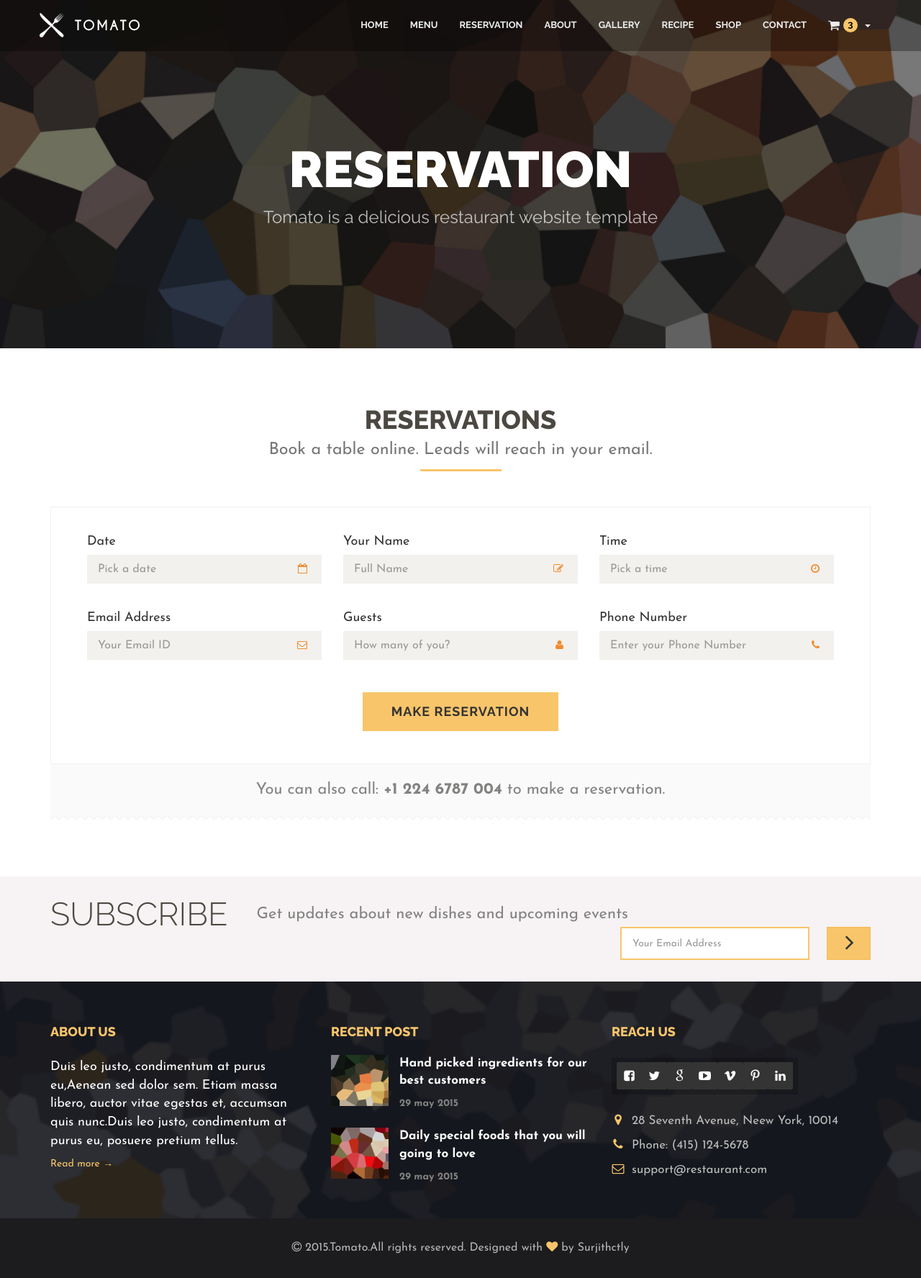
After one commit to sardor86/tomato_restoraunt_django, a Django app: page /reservation/ in a window 1280 px wide. The commit adds this page. Shown: the whole page at 72% size. Run offline with Django 4.2, Linux system fonts and the light colour scheme; some libraries are stand-ins or nearby versions.

Commit message:
added reservation page

```diff
--- a/base/templates/base/include/footer.html
+++ b/base/templates/base/include/footer.html
@@ -1,4 +1,4 @@
-<section class="footer">
+<section class="footer">{% load static %}
   <div class="container">
     <div class="row">
       <div class="col-md-4 col-sm-12">
@@ -10,14 +10,14 @@
         <h1>Recent post</h1>
         <div class="footer-blog clearfix">
           <a href="./blog_right_sidebar.html">
-            <img src="img/thumb8.png" class="img-responsive footer-photo" alt="blog photos">
+            <img src="{% static 'base/img/thumb8.png' %}" class="img-responsive footer-photo" alt="blog photos">
             <p class="footer-blog-text">Hand picked ingredients for our best customers</p>
             <p class="footer-blog-date">29 may 2015</p>
           </a>
         </div>
         <div class="footer-blog clearfix last">
           <a href="./blog_right_sidebar.html">
-            <img src="img/thumb9.png" class="img-responsive footer-photo" alt="blog photos">
+            <img src="{% static 'base/img/thumb9.png' %}" class="img-responsive footer-photo" alt="blog photos">
             <p class="footer-blog-text">Daily special foods that you will going to love</p>
             <p class="footer-blog-date">29 may 2015</p>
           </a>
--- /dev/null
+++ b/base/templates/base/include/header.html
@@ -0,0 +1,10 @@
+<section class="page_header">
+    <div class="container">
+        <div class="row">
+            <div class="col-md-12 text-center">
+                <h2 class="text-uppercase">{{ page_title }}</h2>
+                <p>Tomato is a delicious restaurant website template</p>
+            </div>
+        </div>
+    </div>
+</section>
--- a/base/templates/base/include/navigator.html
+++ b/base/templates/base/include/navigator.html
@@ -20,7 +20,7 @@
                     <a href="{% url 'menu' %}" class="dropdown-toggle">Menu</a>
                 </li>
                 <li class="dropdown">
-                    <a href="./reservation.html" class="dropdown-toggle">Reservation</a>
+                    <a href="{% url 'reservation' %}" class="dropdown-toggle">Reservation</a>
                 </li>
                 <li class="dropdown">
                     <a href="./reservation.html" class="dropdown-toggle">About</a>
--- /dev/null
+++ b/base/templates/base/pages/reservation.html
@@ -0,0 +1,101 @@
+{% extends 'base/base.html' %}{% load static %}
+{% block body %}
+{% include 'base/include/header.html' %}
+<!-- Reservations page-->
+<section class="reservation">
+    <div class="container">
+        <div class="row">
+            <div class="col-md-12">
+                <div class="page-header wow fadeInDown">
+                    <h1>Reservations<small>Book a table online. Leads will reach in your email.</small></h1>
+                </div>
+            </div>
+        </div>
+        <div class="reservation-form wow fadeInUp">
+            <form action="php/reservation.php" id="reservationform" method="POST">
+                <div class="row">
+                    <div class="col-md-4 col-sm-6">
+                        <div class="form-group">
+                            <label for="datepicker">Date</label>
+                            <input type="text" name="date" class="form-control" id="datepicker" placeholder="Pick a date" title="Please choose a date" required>
+                            <i class="fa fa-calendar-o"></i>
+                        </div>
+                    </div>
+                    <div class="col-md-4 col-sm-6">
+                        <div class="form-group">
+                            <label for="name">Your Name</label>
+                            <input type="text" class="form-control" id="name" name="name" placeholder="Full Name" title="Your Full Name please" required>
+                            <i class="fa fa-pencil-square-o"></i>
+                        </div>
+                    </div>
+                    <div class="col-md-4 col-sm-6">
+                        <div class="form-group">
+                            <label for="timepicker">Time</label>
+                            <input type="text" class="form-control" id="timepicker" name="time" placeholder="Pick a time" title="Choose Preferred Time" required>
+                            <i class="fa fa-clock-o"></i>
+                        </div>
+                    </div>
+                    <div class="col-md-4 col-sm-6">
+                        <div class="form-group">
+                            <label for="email">Email Address</label>
+                            <input type="email" class="form-control" id="email" name="email" placeholder="Your Email ID" title="Please enter your email id" required>
+                            <i class="fa fa-envelope-o"></i>
+                        </div>
+                    </div>
+                    <div class="col-md-4 col-sm-6">
+                        <div class="form-group">
+                            <label for="guests">Guests</label>
+                            <input class="form-control" type="number" id="guests" name="guests" placeholder="How many of you?" title="Please enter number of guests" required>
+                            <i class="fa fa-user"></i>
+                        </div>
+                    </div>
+                    <div class="col-md-4 col-sm-6">
+                        <div class="form-group">
+                            <label for="phone">Phone Number</label>
+                            <input type="text" class="form-control" id="phone" name="phone" placeholder="Enter your Phone Number" title="Please enter your phone number" required>
+                            <i class="fa fa-phone"></i>
+                        </div>
+                    </div>
+                    <div class="col-md-12 col-sm-12">
+                        <div class="reservation-btn">
+                            <button type="submit" class="btn btn-default btn-lg" id="js-reservation-btn">Make Reservation</button>
+                            <div id="js-reservation-result" data-success-msg="Form submitted successfully." data-error-msg="Oops. Something went wrong."></div>
+                        </div>
+                    </div>
+                </div>
+            </form>
+        </div>
+        <div class="reservation-footer">
+            <p>You can also call: <strong>+1 224 6787 004</strong> to make a reservation.</p>
+            <span></span>
+        </div>
+    </div>
+</section>
+{% include 'base/include/subscribe.html' %}
+{% endblock body %}
+
+
+{% block javascript %}
+<script src="{% static 'base/js/vendor/jquery-1.11.2.min.js' %}"></script>
+<script src="{% static 'base/js/vendor/bootstrap.min.js' %}"></script>
+<script src="{% static 'base/js/vendor/jquery.flexslider-min.js' %}"></script>
+<script src="{% static 'base/js/vendor/spectragram.js' %}"></script>
+<script src="{% static 'base/js/vendor/owl.carousel.min.js' %}"></script>
+<script src="{% static 'base/js/vendor/velocity.min.js' %}"></script>
+<script src="{% static 'base/js/vendor/velocity.ui.min.js' %}"></script>
+<script src="{% static 'base/js/vendor/bootstrap-datepicker.min.js' %}"></script>
+<script src="{% static 'base/js/vendor/bootstrap-clockpicker.min.js' %}"></script>
+<script src="{% static 'base/js/vendor/jquery.magnific-popup.min.js' %}"></script>
+<script src="{% static 'base/js/vendor/isotope.pkgd.min.js' %}"></script>
+<script src="{% static 'base/js/vendor/slick.min.js' %}"></script>
+<script src="{% static 'base/js/vendor/wow.min.js' %}"></script>
+<script src="{% static 'base/js/animation.js' %}"></script>
+<script src="{% static 'base/js/vendor/vegas/vegas.min.js' %}"></script>
+<script src="{% static 'base/js/vendor/jquery.mb.YTPlayer.js' %}"></script>
+<script src="{% static 'base/js/vendor/jquery.stellar.js' %}"></script>
+<script src="{% static 'base/js/main.js' %}"></script>
+<script src="{% static 'base/js/vendor/mc/jquery.ketchup.all.min.js' %}"></script>
+<script src="{% static 'base/js/vendor/validate.js' %}"></script>
+<script src="{% static 'base/js/reservation.js' %}"></script>
+<script src="{% static 'base/js/vendor/mc/main.js' %}"></script>
+{% endblock javascript %}
--- a/base/urls.py
+++ b/base/urls.py
@@ -1,8 +1,9 @@
 from django.urls import path
-from .views import home, menu
+from .views import home, menu, reservation
 
 
 urlpatterns = [
     path('', home, name='home'),
-    path('menu/', menu, name='menu')
+    path('menu/', menu, name='menu'),
+    path('reservation/', reservation, name='reservation')
 ]
--- a/base/views.py
+++ b/base/views.py
@@ -7,4 +7,8 @@ def home(request: WSGIRequest):
 
 
 def menu(request: WSGIRequest):
-    return render(request, 'base/pages/menu.html')
+    return render(request, 'base/pages/menu.html', context={'page_title': 'Menu'})
+
+
+def reservation(request: WSGIRequest):
+    return render(request, 'base/pages/reservation.html', context={'page_title': 'Reservation'})
```
Also changed, not shown: base/templates/base/pages/menu.html (+1 -10 lines), base/static/base/img/thumb8.png (added), base/static/base/img/thumb9.png (added), 1 other file.
